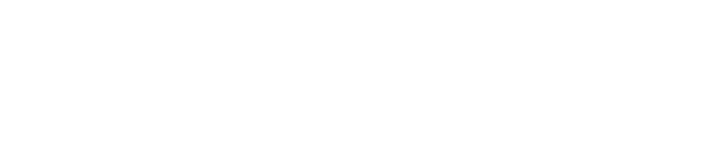
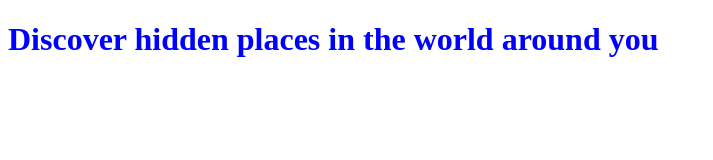
Before and after one commit to cpresber/excursion, a plain HTML site: page index.html in a window 1280 px wide. Shown: the whole page, without its empty margins (0-713 px from the left). Drawn offline with Linux system fonts and the light colour scheme.

Commit message:
add boilerplate HTML and begin page content

```diff
--- a/CSS/style.css
+++ b/CSS/style.css
@@ -0,0 +1,3 @@
+h1 {
+  color: blue;
+}
--- a/index.html
+++ b/index.html
@@ -1,9 +1,12 @@
 <!DOCTYPE html>
 <html>
   <head>
-    <title></title>
+    <title>Exursion</title>
+    <link href="CSS/style.css" type="text/css" rel="stylesheet">
   </head>
+
   <body>
+    <h1>Discover hidden places in the world around you</h1>
 
   </body>
 </html>
```
